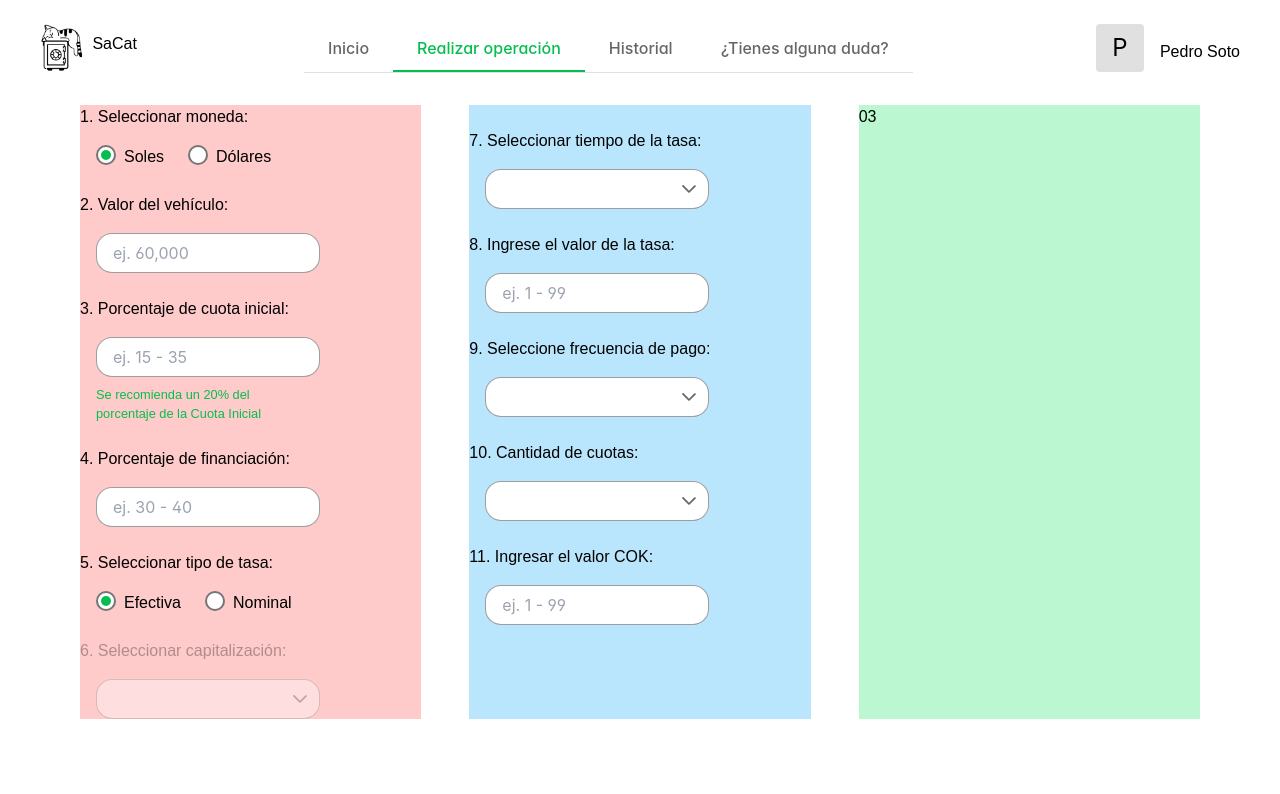
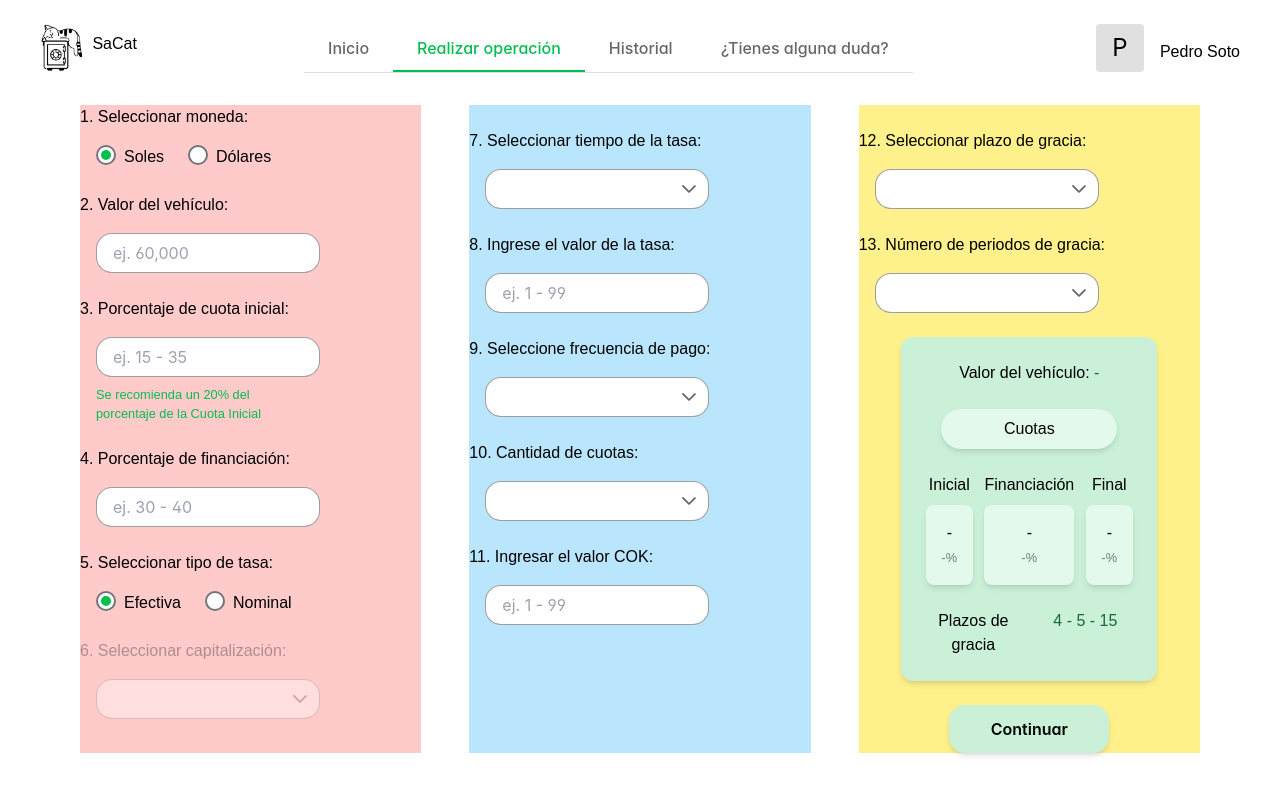
Before and after one commit to SaCat-Fintech/app-frontend, a Nuxt app: page /session/operation in a window 1280 px wide. Shown: the top 794 px of the page. Built offline with nearby package versions, Linux system fonts and the light colour scheme; a web font is replaced by a local one.

Commit message:
feat: Select options 12, 13. Selection card and next button

```diff
--- /dev/null
+++ b/components/operation/OperationCard.vue
@@ -0,0 +1,37 @@
+<template>
+  <div class="place-self-center flex flex-col text-center items-center">
+    <p>{{ cardOutTitle }}</p>
+    <div
+      class="p-4 rounded-lg shadow-md mt-2 w-full"
+      style="background: var(--light-100)"
+    >
+      <p>{{ titleValue }}</p>
+      <small class="opacity-50"
+        >{{ cardPercentage === null ? "-" : cardPercentage }}%</small
+      >
+    </div>
+  </div>
+</template>
+
+<script lang="ts">
+export default {
+  props: {
+    cardOutTitle: String,
+    cardValue: String,
+    cardPercentage: String,
+  },
+  computed: {
+    titleValue() {
+      if (this.cardValue !== null && this.cardPercentage !== null) {
+        return ((this.cardValue * this.cardPercentage) / 100).toLocaleString();
+      }
+      return "-";
+    },
+    // hasGracePeriodNone() {
+    //   return this.gracePeriodType === "Ninguno";
+    // },
+  },
+};
+</script>
+
+<style></style>
--- a/pages/session/operation.vue
+++ b/pages/session/operation.vue
@@ -27,6 +27,7 @@
             id="number-input"
             v-model="vehicleCost"
             class="h-10 mt-4 ml-4 w-20"
+            :max="2800000"
           />
         </div>
         <div class="flex flex-col">
@@ -136,8 +137,85 @@
           />
         </div>
       </div>
-
-      <div class="bg-green-200" id="col-3">03</div>
+      <div class="bg-yellow-200" id="col-3">
+        <div class="mt-6">12. Seleccionar plazo de gracia:</div>
+        <div class="card flex justify-content-center">
+          <Dropdown
+            v-model="gracePeriodType"
+            :options="gracePeriodTypes"
+            showClear
+            optionLabel="name"
+            class="h-10 mt-4 ml-4"
+          />
+        </div>
+        <div class="mt-6">
+          <!-- Fix grace period disable selection -->
+          13. Número de periodos de gracia:
+        </div>
+        <div class="card flex justify-content-center">
+          <Dropdown
+            v-model="gracePeriodNumber"
+            :options="gracePeriodNumbers"
+            showClear
+            optionLabel="name"
+            class="h-10 mt-4 ml-4"
+          />
+        </div>
+        <!-- TODO: Fix whatever nr. 14 is-->
+        <div class="col-span-1 flex flex-col items-center">
+          <div
+            class="w-9/12 rounded-xl text-center py-6 px-4 shadow-md my-6"
+            style="background: var(--light-200)"
+          >
+            <p>
+              Valor del vehículo:
+              <span style="color: var(--light-900)">
+                {{ formatCost(vehicleCost) }}
+              </span>
+            </p>
+            <div
+              class="text-center p-2 mx-6 my-6 rounded-3xl shadow-md"
+              style="background: var(--light-100)"
+            >
+              Cuotas
+            </div>
+            <div class="grid grid-cols-3 gap-x-4">
+              <div>
+                <OperationCard
+                  cardOutTitle="Inicial"
+                  :cardValue="vehicleCost"
+                  :cardPercentage="initialPaymentPercentage"
+                />
+              </div>
+              <div>
+                <OperationCard
+                  cardOutTitle="Financiación"
+                  :cardValue="vehicleCost"
+                  :cardPercentage="financingPercentage"
+                />
+              </div>
+              <div>
+                <OperationCard
+                  cardOutTitle="Final"
+                  :cardValue="vehicleCost"
+                  :cardPercentage="getFinalPercentage"
+                />
+              </div>
+            </div>
+            <div class="grid grid-cols-2 mt-6 text-center">
+              <div>Plazos de gracia</div>
+              <div>
+                <span style="color: var(--light-900)"> 4 - 5 - 15 </span>
+              </div>
+            </div>
+          </div>
+          <Button
+            severity="secondary"
+            class="w-40 h-12 shadow-md"
+            label="Continuar"
+          />
+        </div>
+      </div>
     </div>
   </div>
 </template>
@@ -150,6 +228,7 @@ export default {
       vehicleCost: null,
       initialPaymentPercentage: null,
       financingPercentage: null,
+      finalPercentage: null,
       rateType: "effective",
       rateValue: null,
       capitalization: null,
@@ -157,6 +236,8 @@ export default {
       paymentFrequency: null,
       feesAmount: null,
       cok: null,
+      gracePeriodType: null,
+      gracePeriodNumber: null,
       capitalizations: [
         { name: "Anual" },
         { name: "Semestral" },
@@ -168,14 +249,40 @@ export default {
         { name: "Diario" },
       ],
       feesAmounts: [{ name: "24" }, { name: "36" }],
+      gracePeriodTypes: [
+        { name: "Total", value: "Total" },
+        { name: "Parcial", value: "Parcial" },
+        { name: "Ninguno", value: "Ninguno" },
+      ],
+      gracePeriodNumbers: [{ name: "1" }, { name: "2" }, { name: "3" }],
     };
   },
   computed: {
     isNominalRate() {
       return this.rateType === "nominal";
     },
+    getFinalPercentage() {
+      if (
+        this.initialPaymentPercentage !== null &&
+        this.financingPercentage !== null
+      ) {
+        return 100 - this.initialPaymentPercentage - this.financingPercentage;
+      }
+      return null;
+    },
+    // hasGracePeriodNone() {
+    //   return this.gracePeriodType === "Ninguno";
+    // },
   },
-  methods: {},
+  methods: {
+    formatCost(value: any) {
+      if (value === null) {
+        return "-";
+      } else {
+        return value.toLocaleString();
+      }
+    },
+  },
 };
 </script>
 
@@ -191,4 +298,7 @@ export default {
 .p-dropdown-label {
   padding-top: 0.5rem;
 }
+.p-button {
+  border-radius: 1rem;
+}
 </style>
--- a/pages/tester.vue
+++ b/pages/tester.vue
@@ -12,6 +12,10 @@
       <InputText type="text" v-model="value" />
     </div>
   </div>
+  <HeroCard
+    cardTitle="Tasa nomal o efectiva"
+    cardText="Tú eliges que tipo de tasa deseas usar con total libertad."
+  />
 </template>
 
 <script setup lang="ts">
```
Also changed, not shown: assets/css/theme.css.
